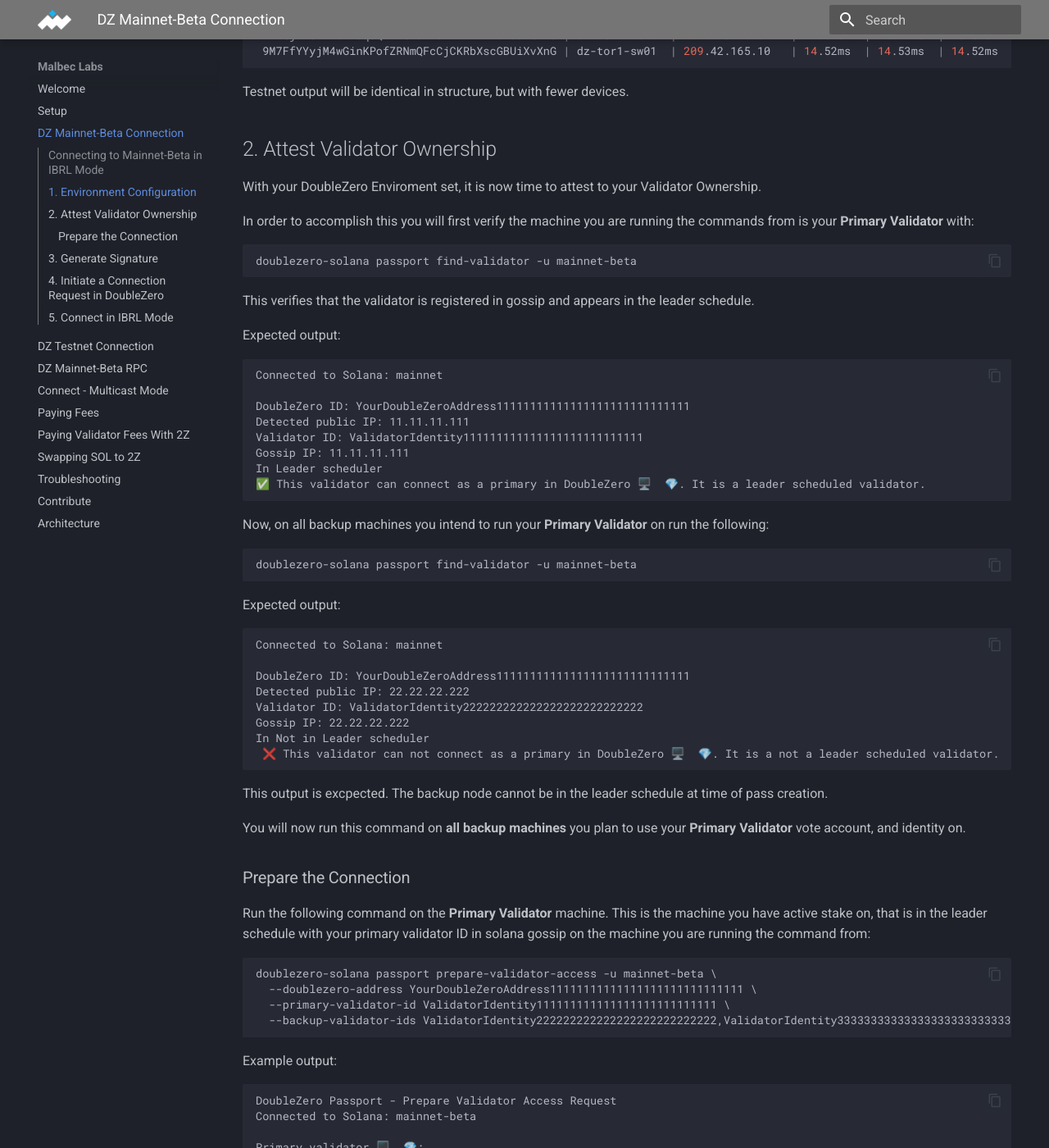
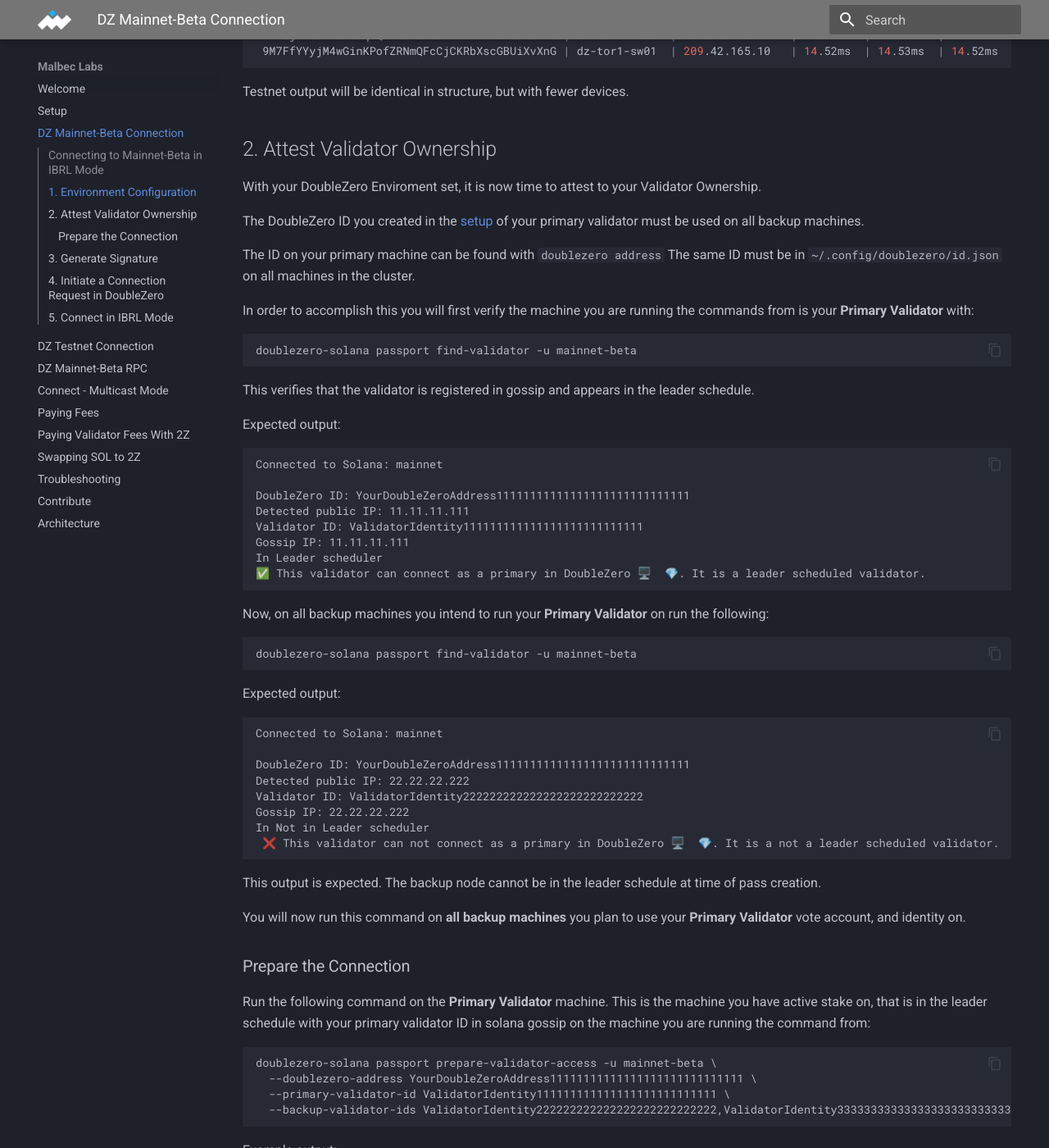
Before and after one commit to malbeclabs/docs, an MkDocs documentation site: the page built from docs/DZ Mainnet-beta Connection.md, in a window 1280 px wide and 1400 px high, scrolled down 1204 px. Shown: the whole window at 82% size. Built offline with MkDocs 1.6.1 and Material for MkDocs 9.7.7, drawn with Linux system fonts in a browser that asks for light colours.

Commit message:
Update DZ Mainnet-beta Connection.md (#109)
* Update DZ Mainnet-beta Connection.md

* add for testnet

* merge in fix typo

````diff
--- a/docs/DZ Mainnet-beta Connection.md
+++ b/docs/DZ Mainnet-beta Connection.md
@@ -62,6 +62,10 @@
 
 With your DoubleZero Enviroment set, it is now time to attest to your Validator Ownership.
 
+The DoubleZero ID you created in the [setup](setup.md) of your primary validator must be used on all backup machines.
+
+The ID on your primary machine can be found with `doublezero address` The same ID must be in `~/.config/doublezero/id.json` on all machines in the cluster.
+
 In order to accomplish this you will first verify the machine you are running the commands from is your **Primary Validator** with:
 
 ```
@@ -101,7 +105,7 @@
 In Not in Leader scheduler
  ❌ This validator can not connect as a primary in DoubleZero 🖥️  💎. It is a not a leader scheduled validator.
 ```
-This output is excpected. The backup node cannot be in the leader schedule at time of pass creation.
+This output is expected. The backup node cannot be in the leader schedule at time of pass creation.
 
 You will now run this command on **all backup machines** you plan to use your **Primary Validator** vote account, and identity on.
 
````
Also changed, not shown: docs/DZ Testnet Connection.md (+5 -1 lines).
